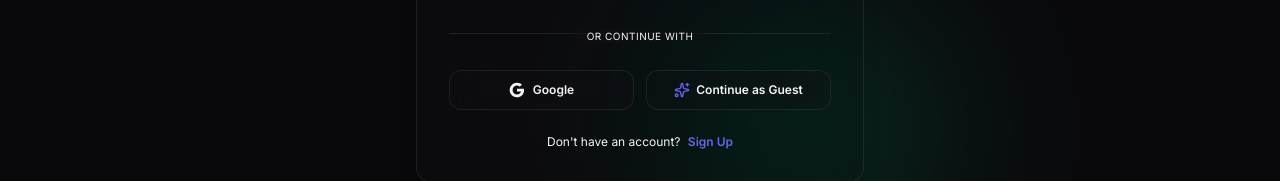
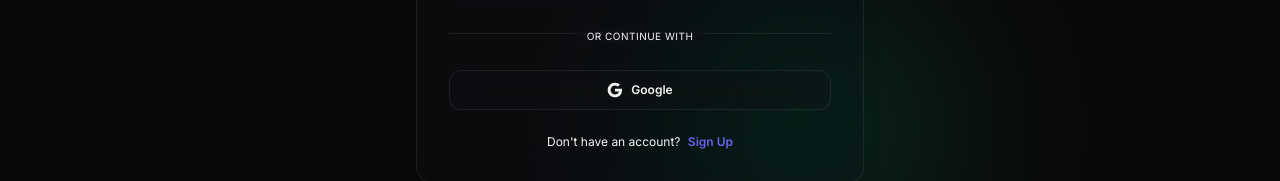
Before and after one commit to Kushagra-73/citypulse-ai, a Next.js app: page /auth in a window 1280 px wide. Shown: the part 522-703 px from the top of the page. Built offline with nearby package versions, Linux system fonts and the light colour scheme; no server answers.

Commit message:
style: remove guest login button

```diff
--- a/app/auth/page.tsx
+++ b/app/auth/page.tsx
@@ -217,11 +217,11 @@ export default function AuthPage() {
                 <span className="relative bg-card px-3 text-[10px] text-muted uppercase tracking-wider">Or continue with</span>
               </div>
 
-              <div className="grid grid-cols-2 gap-3">
+              <div className="w-full">
                 <button
                   onClick={handleGoogleLogin}
                   disabled={loading}
-                  className="h-10 border border-card-border hover:bg-input rounded-xl text-xs font-semibold text-foreground flex items-center justify-center gap-2 transition-all cursor-pointer bg-card/40"
+                  className="w-full h-10 border border-card-border hover:bg-input rounded-xl text-xs font-semibold text-foreground flex items-center justify-center gap-2 transition-all cursor-pointer bg-card/40"
                 >
                   <svg className="h-4 w-4" viewBox="0 0 24 24">
                     <path
@@ -242,15 +242,6 @@ export default function AuthPage() {
                     />
                   </svg>
                   <span>Google</span>
-                </button>
-
-                <button
-                  onClick={handleGuestLogin}
-                  disabled={loading}
-                  className="h-10 border border-card-border hover:bg-input rounded-xl text-xs font-semibold text-foreground flex items-center justify-center gap-1.5 transition-all cursor-pointer bg-card/40"
-                >
-                  <Sparkles className="h-4 w-4 text-primary" />
-                  <span>{t('guestMode')}</span>
                 </button>
               </div>
 
```
